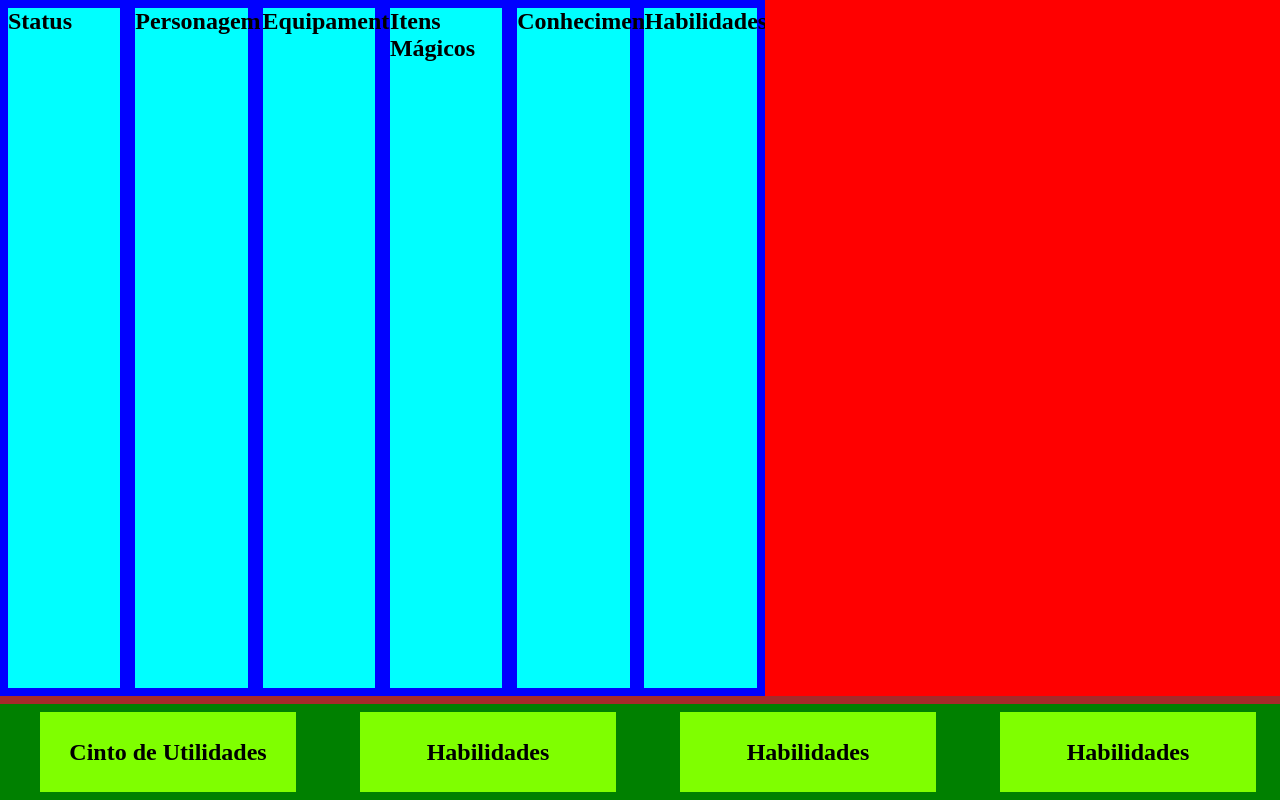
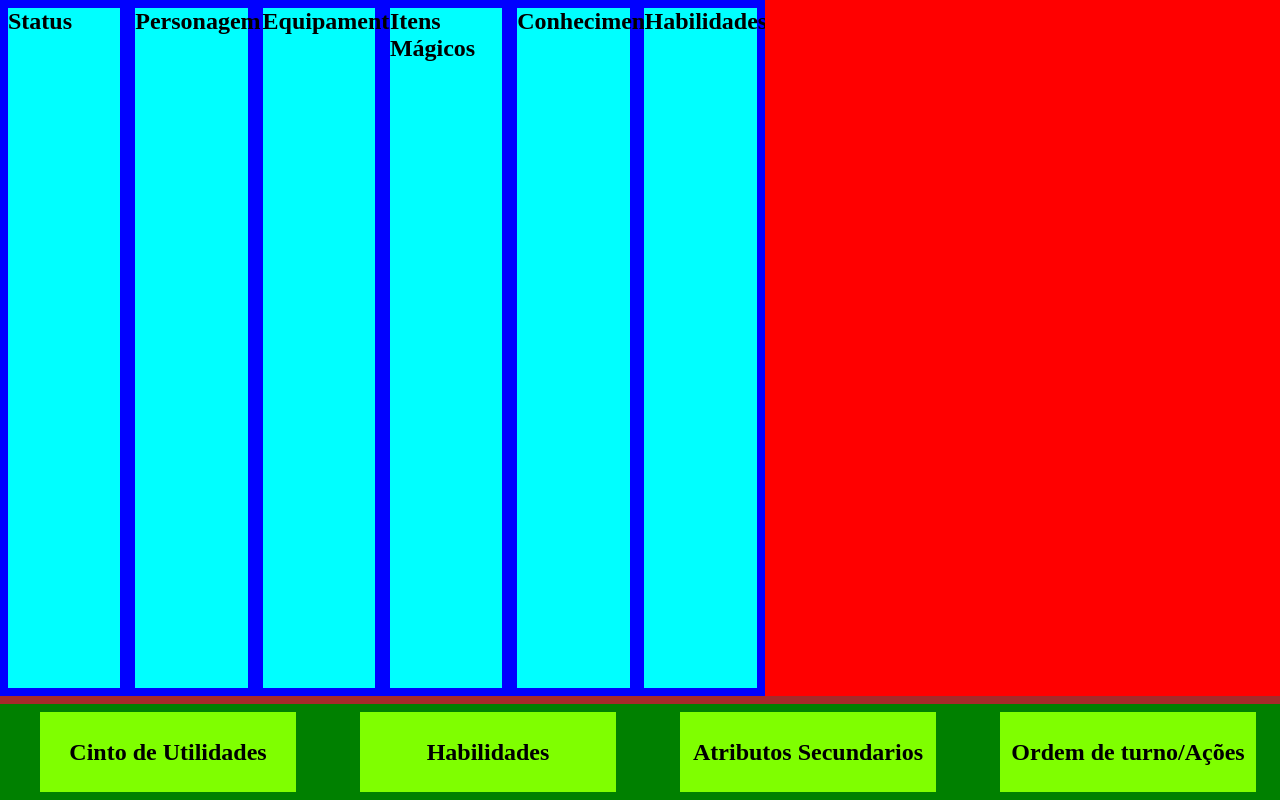
Before and after one commit to DevAlexandrino/DivinaDivergencia, a plain HTML site: page playPage/index.html in a window 1280 px wide. Drawn offline with Linux system fonts and the light colour scheme.

Commit message:
Update index.html
ajutes dos dnome sod spergaminhos menores

```diff
--- a/playPage/index.html
+++ b/playPage/index.html
@@ -74,14 +74,14 @@
         <div class="smallScroll">
             <div class="tittle">
                 <h1>
-                    Habilidades
+                    Atributos Secundarios
                 </h1>
             </div>
         </div>
         <div class="smallScroll">
             <div class="tittle">
                 <h1>
-                    Habilidades
+                    Ordem de turno/Ações
                 </h1>
             </div>
         </div>
```
